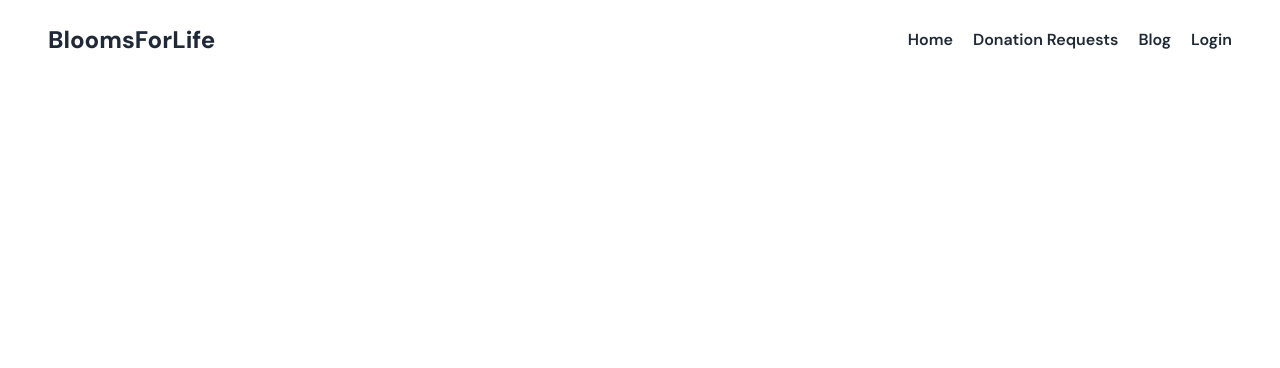
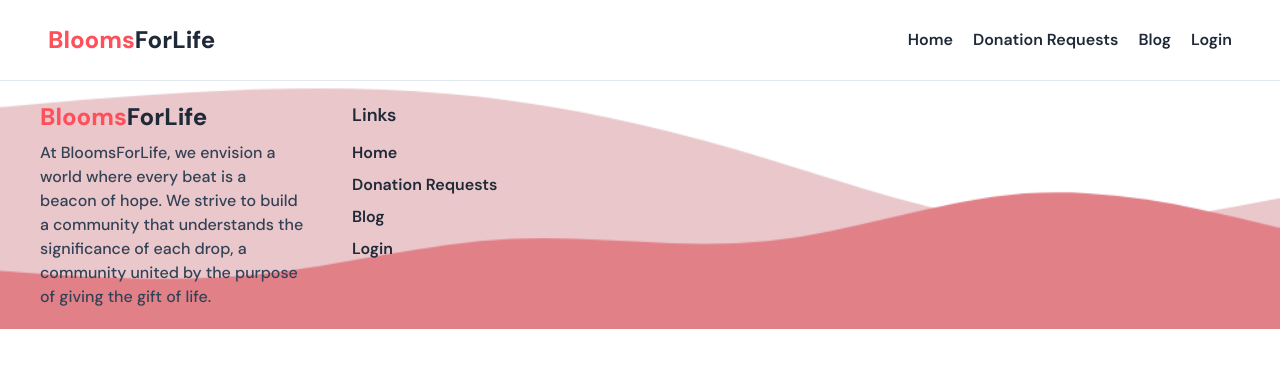
Before and after one commit to ashrafulrifaz/blooms-for-life-client, a React (Vite) app: page / in a window 1280 px wide. Shown: the top 368 px of the page. Built offline with nearby package versions, Linux system fonts and the light colour scheme.

Commit message:
added error page

```diff
--- a/src/Components/Footer/Footer.jsx
+++ b/src/Components/Footer/Footer.jsx
@@ -1,8 +1,38 @@
+import { Link, NavLink } from 'react-router-dom';
+import footerImage from '../../assets/footer-bg.png'
 
 const Footer = () => {
+    const footerBg = {
+        background: `url('${footerImage}')`,
+        backgroundSize: 'cover',
+        backgroundPosition: 'bottom center'
+    }
+
     return (
-        <div>
-
+        <div className="border-t border-slate-200" style={footerBg}>
+            <div className="grid grid-cols-4 gap-12 py-5 max-w-[1200px] mx-auto">
+                <div>
+                    <Link to="/" className="text-2xl font-bold"><span className="text-primary">Blooms</span>ForLife</Link>
+                    <p className='text-slate-700 font-medium mt-2'>At BloomsForLife, we envision a world where every beat is a beacon of hope. We strive to build a community that understands the significance of each drop, a community united by the purpose of giving the gift of life.</p>
+                </div>
+                <div>
+                    <h3 className='text-lg'>Links</h3>
+                    <ul className='space-y-2 mt-3'>
+                        <li>
+                            <NavLink to="/" className="hover:text-red-700">Home</NavLink>
+                        </li>
+                        <li>
+                            <NavLink to="/donation-requests" className="hover:text-red-700">Donation Requests</NavLink>
+                        </li>
+                        <li>
+                            <NavLink to="/blog" className="hover:text-red-700">Blog</NavLink>
+                        </li>
+                        <li>
+                            <NavLink to="/login" className="hover:text-red-700">Login</NavLink>
+                        </li>
+                    </ul>
+                </div>
+            </div>
         </div>
     );
 };
--- a/src/Components/Header/Header.jsx
+++ b/src/Components/Header/Header.jsx
@@ -1,11 +1,11 @@
-import { NavLink } from "react-router-dom";
+import { Link, NavLink } from "react-router-dom";
 
 const Header = () => {
     return (
         <div className="py-2 max-w-[1200px] mx-auto">
             <div className="navbar">
                 <div className="flex-1">
-                    <a className="text-2xl font-bold">BloomsForLife</a>
+                    <Link to="/" className="text-2xl font-bold"><span className="text-primary">Blooms</span>ForLife</Link>
                 </div>
             <div className="flex-none">
                 <ul className="flex gap-5 transition-all">
--- /dev/null
+++ b/src/Pages/ErrorPage/ErrorPage.jsx
@@ -0,0 +1,17 @@
+import { Link } from 'react-router-dom';
+import errorImage from '../../assets/404.jpg'
+
+const ErrorPage = () => {
+    return (
+        <div>
+            <img src={errorImage} alt="404" className='w-1/2 mx-auto' />
+            <div className="text-center">
+                <Link to="/">
+                    <button className='btn bg-primary hover:bg-second text-white hover:scale'>Back To Home</button>
+                </Link>
+            </div>
+        </div>
+    );
+};
+
+export default ErrorPage;
--- /dev/null
+++ b/src/Pages/Home/Home.jsx
@@ -0,0 +1,10 @@
+
+const Home = () => {
+    return (
+        <div>
+
+        </div>
+    );
+};
+
+export default Home;
--- a/src/Route/Route.jsx
+++ b/src/Route/Route.jsx
@@ -1,12 +1,19 @@
 import { createBrowserRouter } from "react-router-dom";
 import MainLayout from "../Layout/MainLayout";
+import ErrorPage from "../Pages/ErrorPage/ErrorPage";
+import Home from "../Pages/Home/Home";
 
 const Route = createBrowserRouter([
     {
         path: '/',
         element: <MainLayout></MainLayout>,
-        errorElement: <></>,
-
+        errorElement: <ErrorPage></ErrorPage>,
+        children: [
+            {
+                path: '/',
+                element: <Home></Home>
+            }
+        ]
     }
 ])
 
--- a/src/index.css
+++ b/src/index.css
@@ -11,3 +11,7 @@ html, body {
     overflow-x: hidden;
     margin: 0;
 }
+
+button {
+    @apply btn bg-primary hover:bg-second text-white hover:scale-95
+}
--- a/tailwind.config.js
+++ b/tailwind.config.js
@@ -7,7 +7,8 @@ export default {
   theme: {
     extend: {
       colors: {
-        'primary': '#C6414C'
+        'primary': '#FF4F5A',
+        'second': '#EE656D'
       },
       fontFamily: {
         'main': ['DM Sans', 'sans-serif'],
```
Also changed, not shown: src/assets/404.jpg (added), src/assets/footer-bg.png (added).
